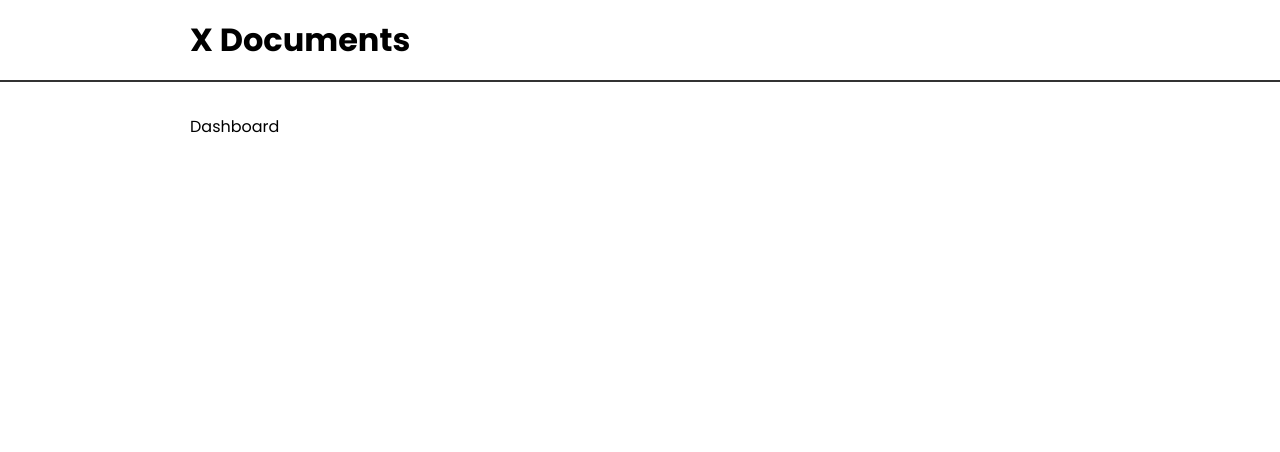
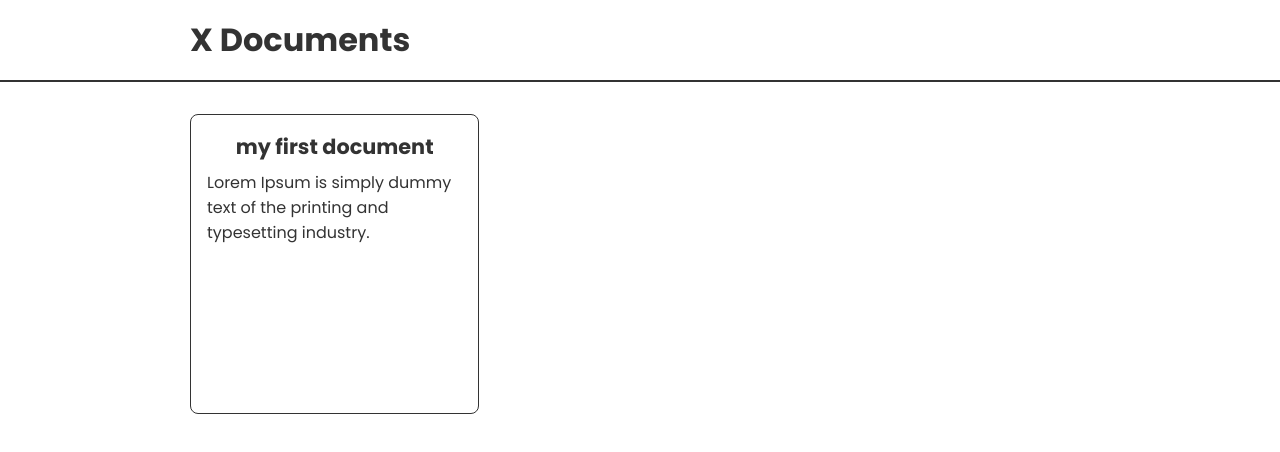
Before and after one commit to alptarla/x-documents, a React (Create React App) app: page / in a window 1280 px wide. Shown: the top 452 px of the page. Built offline with nearby package versions, Linux system fonts and the light colour scheme.

Commit message:
List document cards and link to document page with sample data

```diff
--- a/package.json
+++ b/package.json
@@ -6,6 +6,7 @@
     "@testing-library/jest-dom": "^5.16.2",
     "@testing-library/react": "^12.1.3",
     "@testing-library/user-event": "^13.5.0",
+    "nanoid": "^3.3.1",
     "react": "^17.0.2",
     "react-dom": "^17.0.2",
     "react-router-dom": "^6.2.2",
--- /dev/null
+++ b/src/components/DocumentCard.js
@@ -0,0 +1,13 @@
+import React from 'react'
+import classes from './DocumentCard.module.css'
+
+function DocumentCard({ document }) {
+  return (
+    <div className={classes.card}>
+      <h1 className={classes.cardTitle}>{document.title}</h1>
+      <p className={classes.cardContent}>{document.summary}</p>
+    </div>
+  )
+}
+
+export default DocumentCard
--- /dev/null
+++ b/src/components/DocumentCard.module.css
@@ -0,0 +1,22 @@
+.card {
+  max-width: 300px;
+  min-height: 300px;
+  padding: 1rem;
+  border: 1px solid #333;
+  border-radius: 0.5rem;
+  cursor: pointer;
+  transition: 0.2s ease-in background-color;
+}
+
+.card:hover {
+  background-color: #efefef;
+}
+
+.cardTitle {
+  font-size: 1.3rem;
+  text-align: center;
+}
+
+.cardContent {
+  margin: 0.5rem 0;
+}
--- a/src/index.css
+++ b/src/index.css
@@ -9,6 +9,7 @@ body {
   font-family: 'Poppins', sans-serif;
   -webkit-font-smoothing: antialiased;
   -moz-osx-font-smoothing: grayscale;
+  color: #333;
 }
 
 h1,
@@ -21,6 +22,11 @@ p {
   margin: 0;
 }
 
+a {
+  color: inherit;
+  text-decoration: none;
+}
+
 .container {
   max-width: 900px;
   margin: 0 auto;
--- a/src/pages/Dashboard.js
+++ b/src/pages/Dashboard.js
@@ -1,11 +1,28 @@
+import { nanoid } from 'nanoid'
 import React from 'react'
+import { Link } from 'react-router-dom'
+import DocumentCard from '../components/DocumentCard'
 import Header from '../components/Header'
+import classes from './Dashboard.module.css'
+
+const sampleDocument = {
+  id: nanoid(),
+  title: 'my first document',
+  summary:
+    'Lorem Ipsum is simply dummy text of the printing and typesetting industry.',
+}
 
 function Dashboard() {
   return (
     <div>
       <Header />
-      <main className="container">Dashboard</main>
+      <main className="container">
+        <div className={classes.dashboardMain}>
+          <Link to={`/document/${sampleDocument.id}`}>
+            <DocumentCard document={sampleDocument} />
+          </Link>
+        </div>
+      </main>
     </div>
   )
 }
--- /dev/null
+++ b/src/pages/Dashboard.module.css
@@ -0,0 +1,6 @@
+.dashboardMain {
+  overflow: hidden;
+  display: grid;
+  grid-template-columns: repeat(3, 1fr);
+  gap: 1rem;
+}
```
